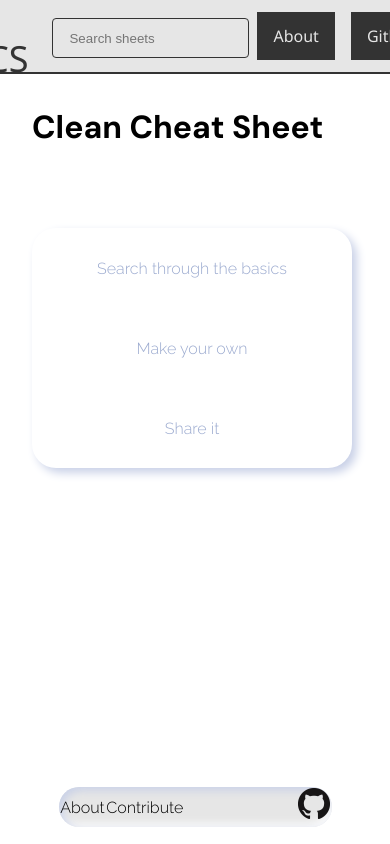
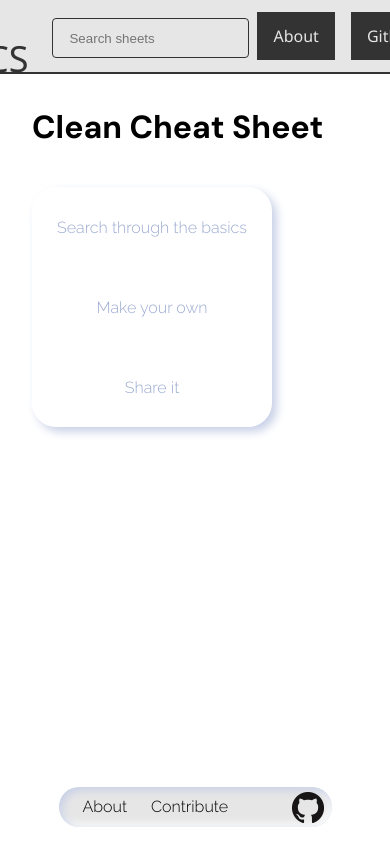
Before and after one commit to CleanCheatSheet/website, a Next.js app: page /about in a window 390 px wide. Shown: the top 844 px of the page. Built offline with nearby package versions, Linux system fonts and the light colour scheme.

Commit message:
responsive design

```diff
--- a/components/tabs.js
+++ b/components/tabs.js
@@ -6,17 +6,23 @@ export function Tabs(props) {
     return (
         <div className={styles.tabs}>
 
+        {/* <div className= {styles.insidetabs}> */}
         <input type="radio" name="radio2" value="3" id="tab-1" />
-        <label for="tab-1" className= {styles.tabsone} >
+        <label for="tab-1" className= {styles.insidetabs}>
             <p>Search through the basics</p></label>
+        {/* </div> */}
 
-        <input type="radio" name="radio2" value="4" id="tab-2" />
-        <label for="tab-2" className= {styles.tabstwo} >
+        {/* <div > */}
+        <input type="radio" name="radio2" value="4" id="tab-2"/>
+        <label for="tab-2"className= {styles.insidetabs} >
             <p>Make your own </p></label>
+        {/* </div> */}
 
-        <input type="radio" name="radio2" value="5" id="tab-3" />
-        <label for="tab-3" className= {styles.tabsthree}>
+        {/* <div className= {styles.insidetabs}> */}
+        <input type="radio" name="radio2" value="5" id="tab-3"/>
+        <label for="tab-3" className= {styles.insidetabs}>
             <p>Share it</p></label>
+        {/* </div> */}
 
         {/* <div className={styles.tabsselected}></div> */}
       </div>
--- a/styles/Footer.module.css
+++ b/styles/Footer.module.css
@@ -21,19 +21,22 @@
 }
 
 .icon{
-    padding: 0.45%;
+    /* padding: 0.45%; */
+	/* margin-right: 0.1rem;*/
+	margin-right: 0.5rem;
+	margin-top: 0.3rem;
 }
 
 .text{
-	margin: auto;
-	padding-top: 0.45%;
-	padding-left: 3%;
+	margin-left: 1.5rem;
+	margin-top: 0.6rem;
 	font-family: 'Raleway', sans-serif;
 	color: black;
 }
 
 .links{
-	width: 20%;
+	width: 30%;
 	display: flex;
-	justify-content: stretch;
+	justify-content: left;
+	/* border: solid; */
 }
--- a/styles/Tabs.module.css
+++ b/styles/Tabs.module.css
@@ -1,10 +1,11 @@
 .tabs {
-    margin-top: 5rem;
     margin-left: 2rem;
+    margin-top: 10% ;
     display: flex;
     flex-direction: column;
-    flex-wrap: wrap;
-    width: var(--tab-width);
+    width: 25%;
+    /* height: 70%; */
+    min-width: var(--tab-width);
     box-shadow: 0.3rem 0.3rem 0.6rem var(--greyLight-2), -0.2rem -0.2rem 0.5rem var(--white);
     border-radius: var(--tab-border-radius);
   }
@@ -14,17 +15,14 @@
   }
 
   .tabs > input:checked + label {
-      transition: all 1s ease-out;
+      /* transition: all 0.5s ease; */
       color: var(--primary);
       box-shadow: inset 0.2rem 0.2rem 0.5rem var(--greyLight-2), inset -0.2rem -0.2rem 0.5rem var(--white);
       border-radius: var(--tab-border-radius);
-      height: var(--inside-tab-height);
-      width: var(--inside-tab-width);
       margin: 0.25rem;
   }
 
-  .tabsone, .tabstwo, .tabsthree {
-      width: var(--tab-width);
+  .insidetabs {
     height: var(--tab-height);
     font-size: 1rem;
     display: flex;
@@ -32,11 +30,9 @@
     align-items: center;
     cursor: pointer;
     color: var(--greyDark);
-      transition: all .5s ease;
-    /* border: solid red; */
   }
 
-  .tabsone:hover, .tabstwo:hover, .tabsthree:hover {
+  .insidetabs:hover {
       color: var(--primary);
   }
 /*
--- a/styles/globals.css
+++ b/styles/globals.css
@@ -29,9 +29,10 @@
   --logo-font-size: calc(var(--nav-size) / 2);
   --footer-size: 2.5rem;
 
-  --tab-width: 20rem;
+  --tab-width: 15rem;
   --tab-height: 5rem;
   --double-tab-height: 10rem;
+  --triple-tab-height: 15rem;
   --inside-tab-width: 19.5rem;
   --inside-tab-height: 4.5rem;
   --tab-border-radius:1.5rem;
```
Lines whose indentation alone changed are shown as unchanged.
